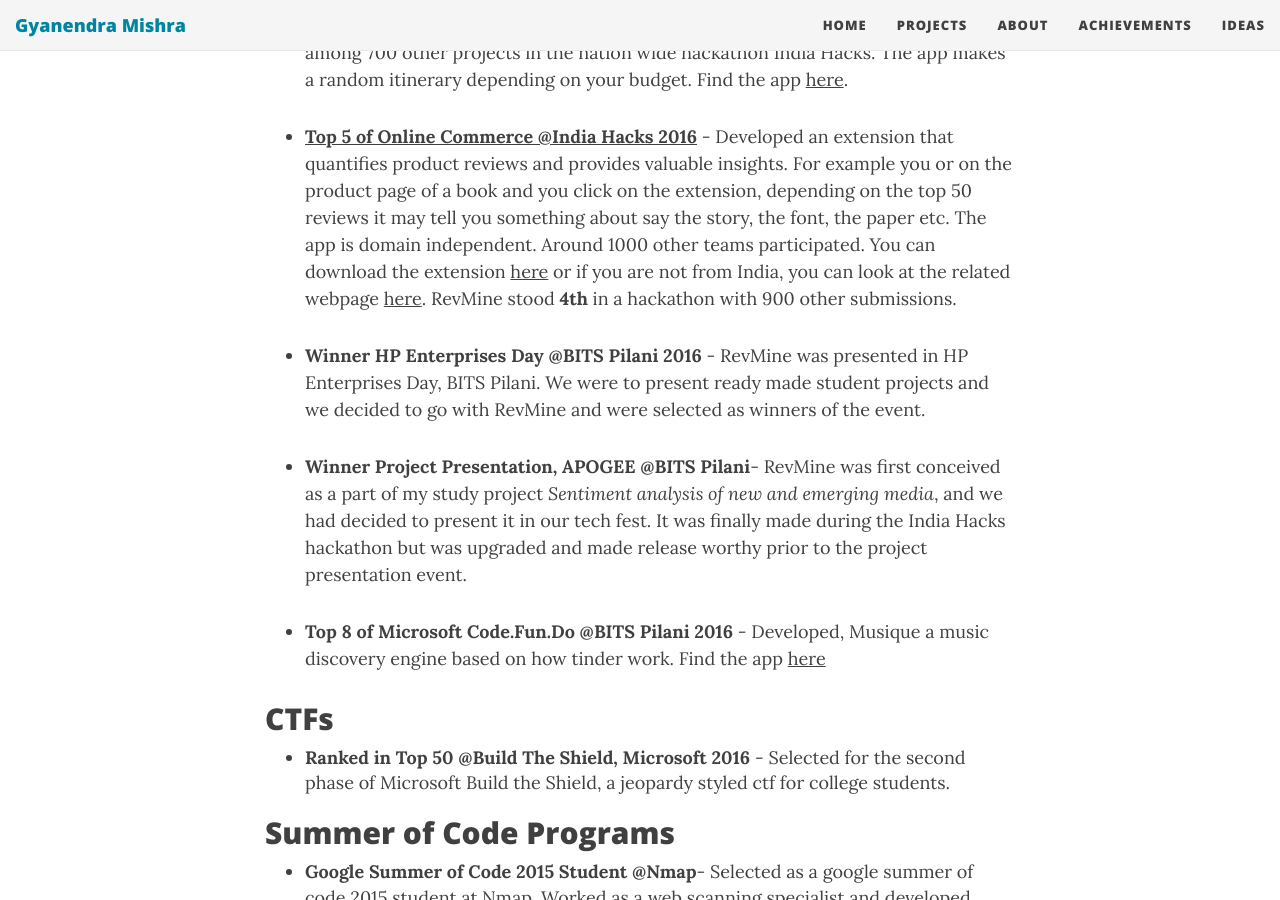
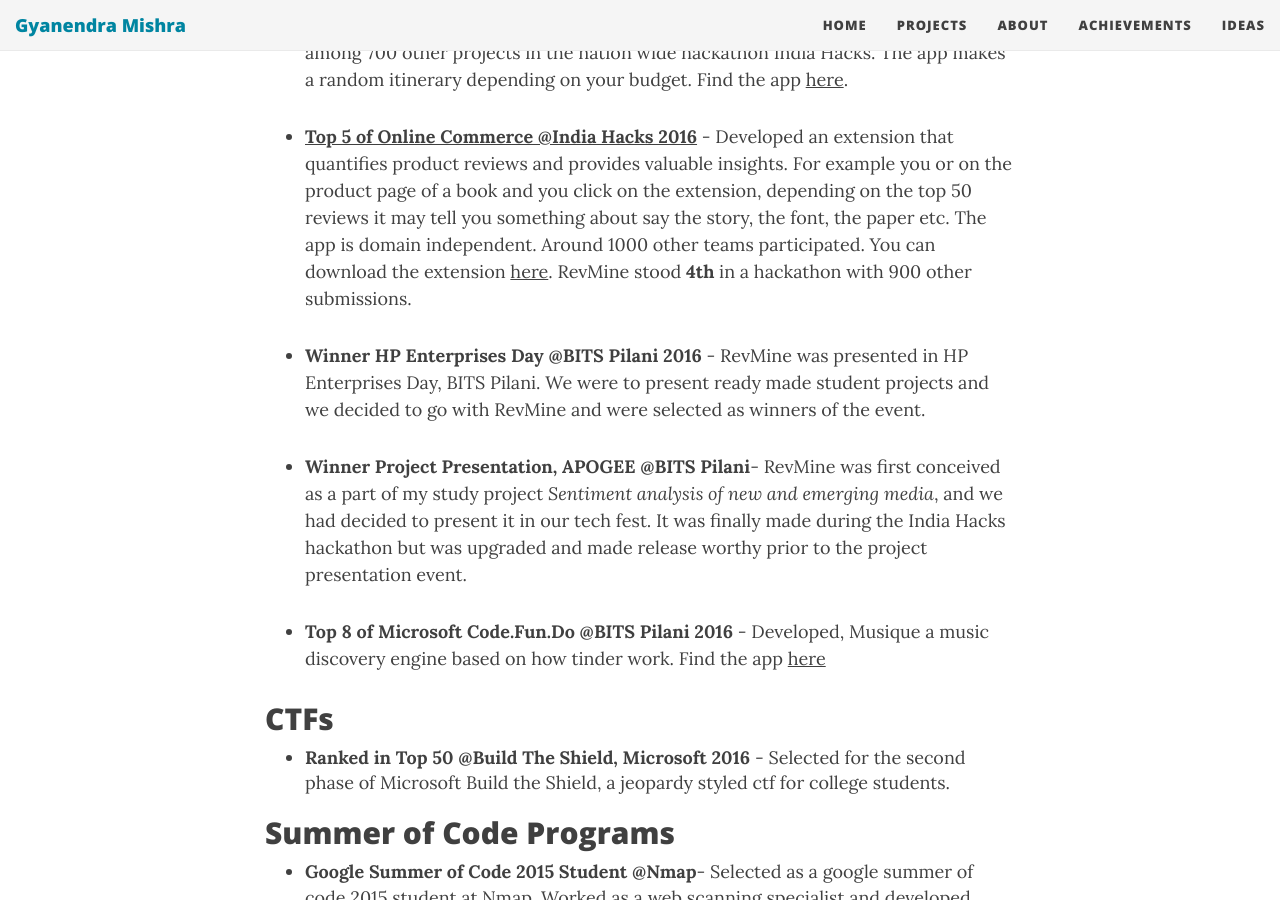
Before and after one commit to h4ck3rk3y/h4ck3rk3y.github.io, a Jekyll site: the page built from achievements.md, in a window 1280 px wide and 900 px high, scrolled down 459 px. Built offline with Jekyll 4.4.1, drawn with Linux system fonts in a browser that asks for light colours; nearby versions of some CDN libraries.

Commit message:
removed dead links to revmine.tk

```diff
--- a/achievements.md
+++ b/achievements.md
@@ -12,7 +12,7 @@
 
 - **[Top 5 of Travel and Transport @India Hacks 2016](https://www.hackerearth.com/sprints/travel-and-transportation-india-hacks-2016/)** - My project RouteRush came **4th** among 700 other projects in the nation wide hackathon India Hacks. The app makes a random itinerary depending on your budget. Find the app [here](http://routerush.xyz).
 
--  **[Top 5 of Online Commerce @India Hacks 2016](https://www.hackerearth.com/sprints/online-commerce-india-hacks-2016/)** - Developed an extension  that quantifies product reviews and provides valuable insights. For example you or on the product page of a book and you click on the extension, depending on the top 50 reviews it may tell you something about say the story, the font, the paper etc. The app is domain independent. Around 1000 other teams participated. You can download the extension [here](https://bit.ly/revmine) or if you are not from India, you can look at the related webpage [here](http://revmine.tk). RevMine stood **4th** in a hackathon with 900 other submissions.
+-  **[Top 5 of Online Commerce @India Hacks 2016](https://www.hackerearth.com/sprints/online-commerce-india-hacks-2016/)** - Developed an extension  that quantifies product reviews and provides valuable insights. For example you or on the product page of a book and you click on the extension, depending on the top 50 reviews it may tell you something about say the story, the font, the paper etc. The app is domain independent. Around 1000 other teams participated. You can download the extension [here](https://bit.ly/revmine). RevMine stood **4th** in a hackathon with 900 other submissions.
 
 - **Winner HP Enterprises Day @BITS Pilani 2016** - RevMine was presented in HP Enterprises Day, BITS Pilani. We were to present ready made student projects and we decided to go with RevMine and were selected as winners of the event.
 
```
Also changed, not shown: projects.md (+1 -1 lines).
